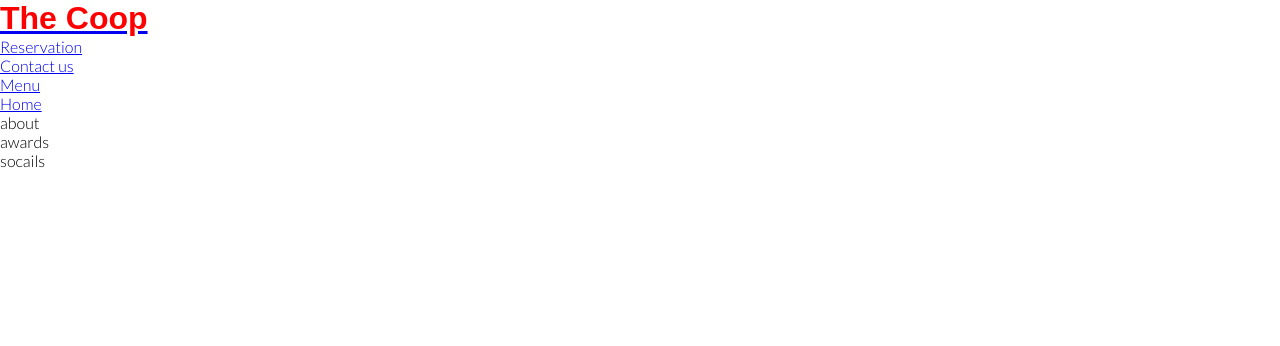
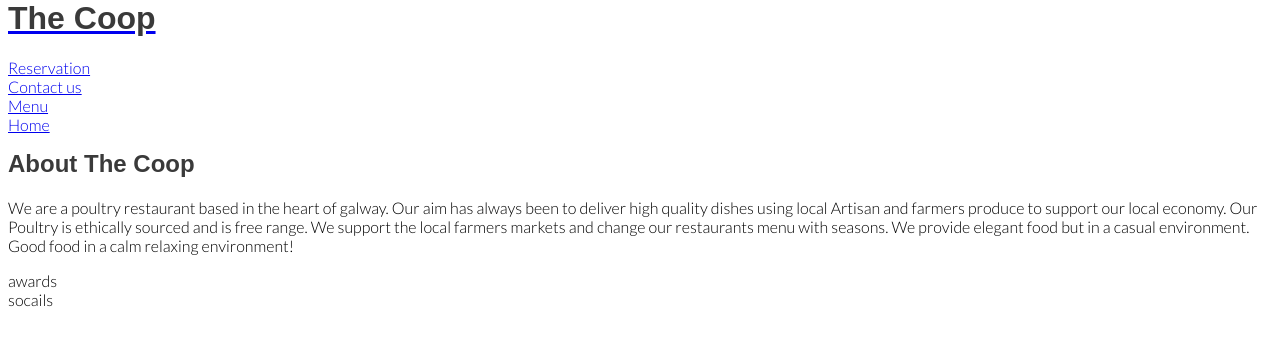
Before and after one commit to CoderStephen/Project_1, a plain HTML site: page index.html in a window 1280 px wide. Drawn offline with Linux system fonts and the light colour scheme; a web font is replaced by a local one.

Commit message:
Add some text to the about, tested some styles

```diff
--- a/assets/css/style.css
+++ b/assets/css/style.css
@@ -1,7 +1,7 @@
 @import url('https://fonts.googleapis.com/css2?family=Lato:wght@300&family=Sail&display=swap');
 
 * {
-    margin: 0;
+    margin-top: 0;
     padding: 0;
     border: none;
 }
@@ -11,8 +11,26 @@ body {
     font-weight: 300;
 }
 
+#background-image {
+    background-position: center;
+    background-size: cover;
+    background-repeat: no-repeat;
+    height: 600px;
+    background-image: url('../images/bg.jpg');
+    width: 60%;
+
+    padding: 20px 150px 0px 100px;
+
+
+}
+
+/*Logo and headings*/
 h1,
 h2 {
     font-family: Sail, sans-serif;
-    color: red;
+    color: #3a3a3a;
 }
+
+#logo {
+
+}
--- a/index.html
+++ b/index.html
@@ -14,9 +14,9 @@
 </head>
 
 <body>
-    <header>
+    <header id="Home">
         <a href="index.html">
-            <h1>The Coop</h1>
+            <h1 id="logo">The Coop</h1>
         </a>
 
         <nav>
@@ -37,7 +37,19 @@
         </nav>
     </header>
 
-    <section>about</section>
+    <section>
+        <div>
+            <h2>About The Coop</h2>
+            <p>We are a poultry restaurant based in the heart of galway. Our aim has always been to deliver high quality
+                dishes using local Artisan and farmers produce to support our local economy. Our Poultry is ethically
+                sourced and is free range. We support the local farmers markets and change our restaurants menu
+                with seasons. We provide elegant food but in a casual environment. Good food in a calm relaxing
+                environment!</p>
+        </div>
+        <div>
+
+        </div>
+    </section>
     <section>awards</section>
     <footer>socails</footer>
 
```
Also changed, not shown: assets/images/bg.jpg (added).
